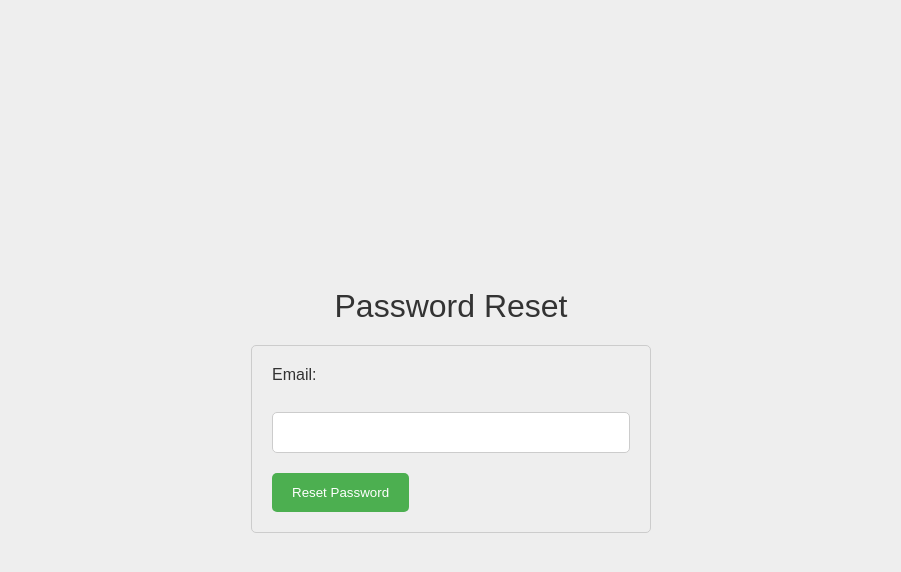
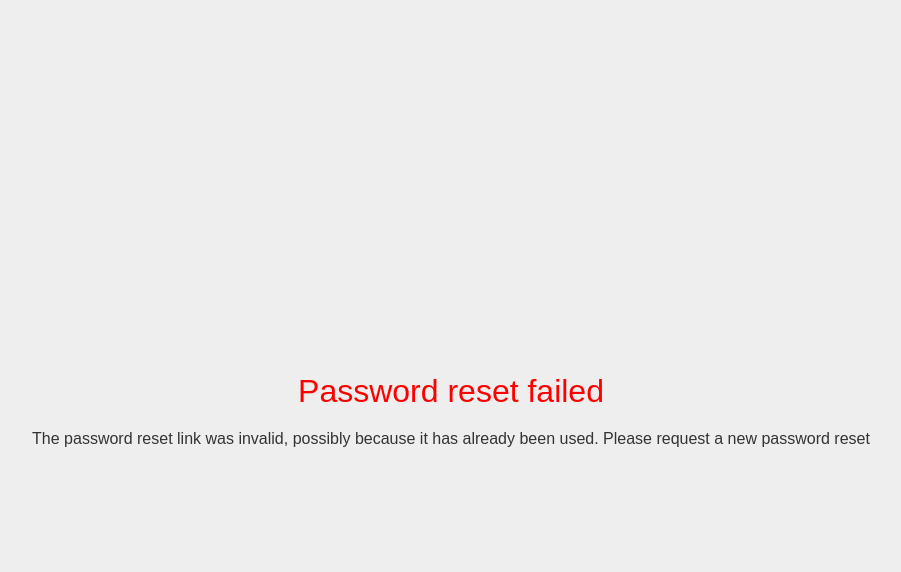
Before and after one commit to Oluwaseun241/Django-Auth, a Django app: page /reset/1/1/ in a window 1280 px wide. Shown: the top 572 px of the page, without its empty margins (189-1090 px from the left). Run offline with Django 4.2, Linux system fonts and the light colour scheme.

Commit message:
routes: confirm reset

```diff
--- a/base/views.py
+++ b/base/views.py
@@ -108,8 +108,8 @@ def password_reset(request):
 def password_reset_done(request):
     return render(request, 'base/password_reset_done.html')
 
+def password_reset_confirm(request, uidb64, token):
+    return render(request, 'base/password_reset_confirm.html')
+
 def password_reset_complete(request):
-    return render(request, 'base/password_reset_complete.html')
-
-def password_reset_confirm(request, uidb64, token) :
-    return render(request, 'base/password_reset_form.html')
+    return render (request, 'base/password_reset_complete.html')
--- a/templates/base/password_reset_confirm.html
+++ b/templates/base/password_reset_confirm.html
@@ -30,7 +30,8 @@
     </form>
     {% else %}
       <h1 class="error">Password reset failed</h1>
-      <p class="body_text">The password reset link was invalid, possibly because it has already been used. Please request a new password reset</p>
+      <p class="body_text">The password reset link was invalid,
+      possibly because it has already been used. Please request a new password reset</p>
     {% endif %}
   </body>
 </html>
```
Also changed, not shown: 6 other files.
